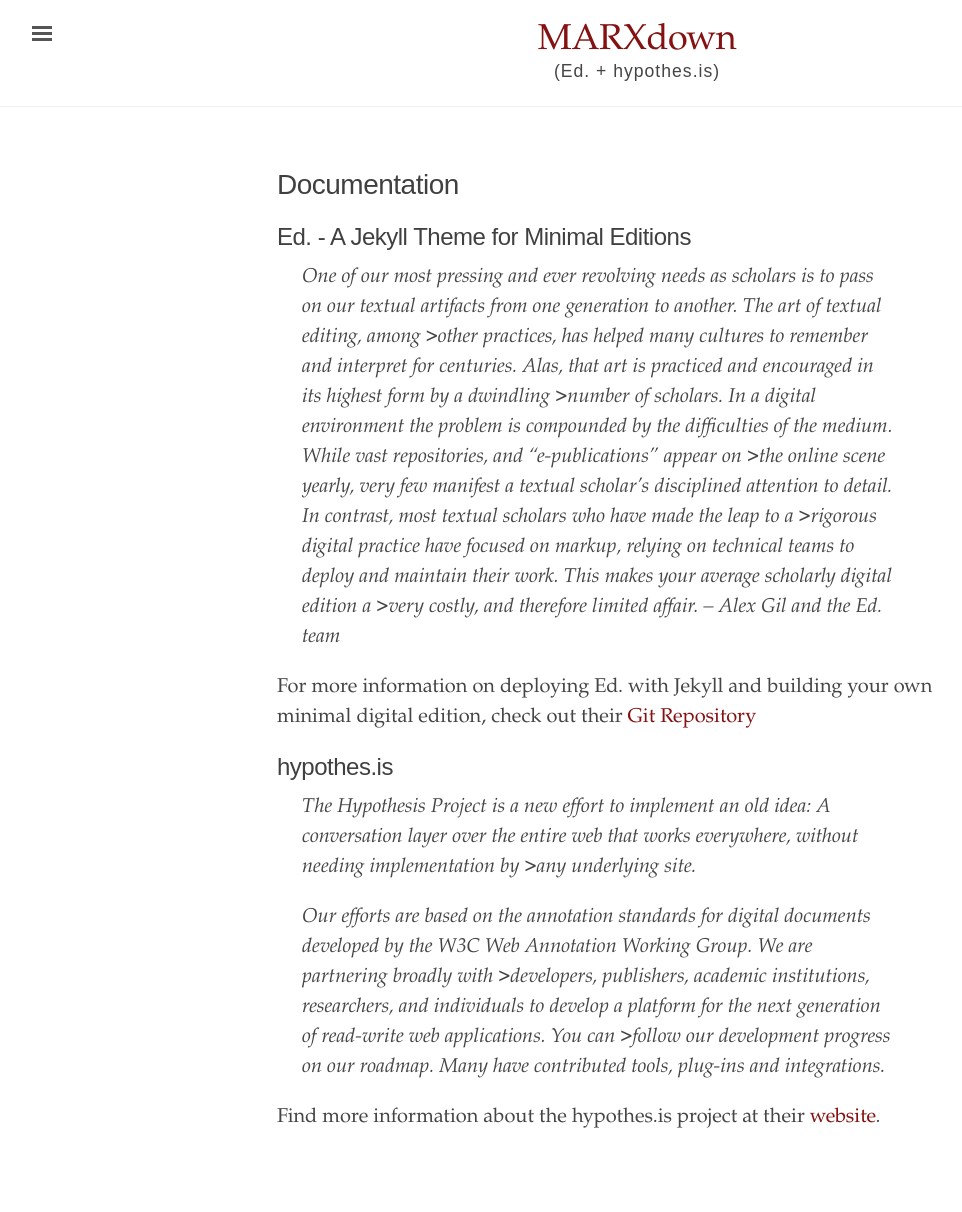
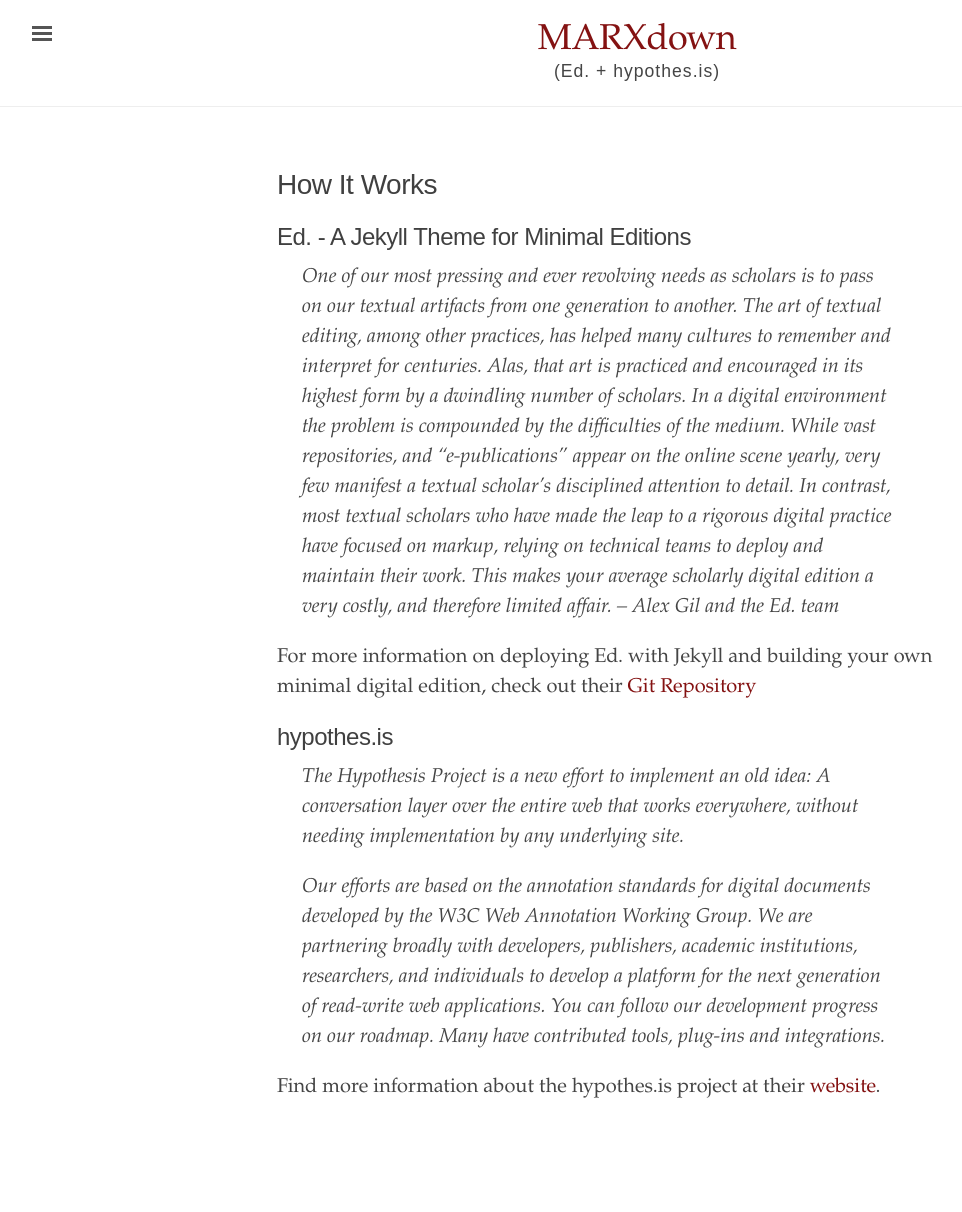
Before and after one commit to MARXdown/MARXdown.github.io, a Jekyll site: the page built from documentation.md, in a window 1280 px wide. Shown: the whole page, without its empty margins (3-965 px from the left). Built offline with Jekyll 4.4.1, drawn with Linux system fonts in a browser that asks for light colours; after the commit the page ends 1182 px from its top, so only the background shows below that.

Commit message:
edits to "documentation" and "about"

```diff
--- a/documentation.md
+++ b/documentation.md
@@ -1,20 +1,20 @@
 ---
 layout: page
-title: Documentation
-author: Alex Gil
+title: How It Works
+author:
 ---
 
 
 ## Ed. -  A Jekyll Theme for Minimal Editions
 
->One of our most pressing and ever revolving needs as scholars is to pass on our textual artifacts from one generation to another. The art of textual editing, among >other practices, has helped many cultures to remember and interpret for centuries. Alas, that art is practiced and encouraged in its highest form by a dwindling >number of scholars. In a digital environment the problem is compounded by the difficulties of the medium. While vast repositories, and "e-publications" appear on >the online scene yearly, very few manifest a textual scholar's disciplined attention to detail. In contrast, most textual scholars who have made the leap to a >rigorous digital practice have focused on markup, relying on technical teams to deploy and maintain their work. This makes your average scholarly digital edition a >very costly, and therefore limited affair. --  Alex Gil and the Ed. team
+>One of our most pressing and ever revolving needs as scholars is to pass on our textual artifacts from one generation to another. The art of textual editing, among other practices, has helped many cultures to remember and interpret for centuries. Alas, that art is practiced and encouraged in its highest form by a dwindling number of scholars. In a digital environment the problem is compounded by the difficulties of the medium. While vast repositories, and "e-publications" appear on the online scene yearly, very few manifest a textual scholar's disciplined attention to detail. In contrast, most textual scholars who have made the leap to a rigorous digital practice have focused on markup, relying on technical teams to deploy and maintain their work. This makes your average scholarly digital edition a very costly, and therefore limited affair. --  Alex Gil and the Ed. team
 
 For more information on deploying Ed. with Jekyll and building your own minimal digital edition, check out their [Git Repository](https://github.com/minicomp/ed)
 
 ## hypothes.is
 
->The Hypothesis Project is a new effort to implement an old idea: A conversation layer over the entire web that works everywhere, without needing implementation by >any underlying site.
+>The Hypothesis Project is a new effort to implement an old idea: A conversation layer over the entire web that works everywhere, without needing implementation by any underlying site.
 >
->Our efforts are based on the annotation standards for digital documents developed by the W3C Web Annotation Working Group. We are partnering broadly with >developers, publishers, academic institutions, researchers, and individuals to develop a platform for the next generation of read-write web applications. You can >follow our development progress on our roadmap. Many have contributed tools, plug-ins and integrations.
+>Our efforts are based on the annotation standards for digital documents developed by the W3C Web Annotation Working Group. We are partnering broadly with developers, publishers, academic institutions, researchers, and individuals to develop a platform for the next generation of read-write web applications. You can follow our development progress on our roadmap. Many have contributed tools, plug-ins and integrations.
 
 Find more information about the hypothes.is project at their [website](https://web.hypothes.is).
```
Also changed, not shown: about.md (+3 -3 lines), 4 other files.
